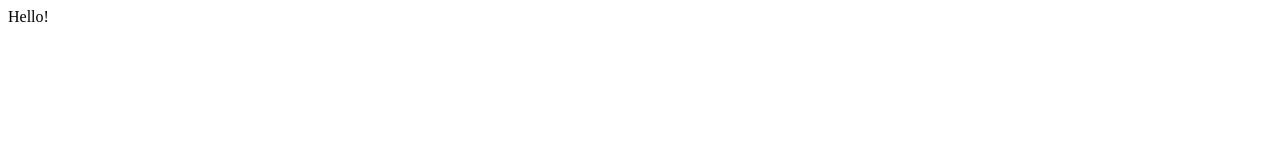
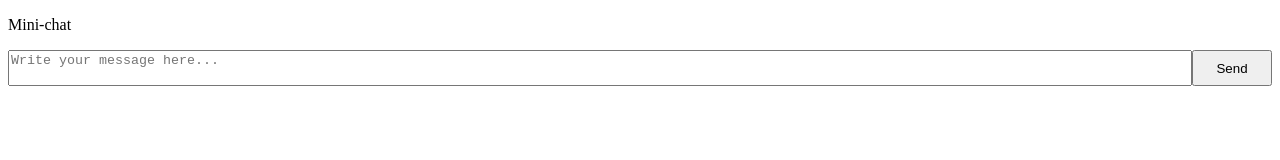
Before and after one commit to lualparedes/socket.io-playground, a website: page index.html in a window 1280 px wide. Drawn offline with nearby package versions, Linux system fonts and the light colour scheme; no server answers.

Commit message:
Set up basic chat

```diff
--- a/index.html
+++ b/index.html
@@ -1,10 +1,66 @@
 <!DOCTYPE html>
 <html lang="en">
 <head>
-	<meta charset="UTF-8">
-	<title>SocketIO Playground</title>
+  <meta charset="UTF-8">
+  <title>SocketIO Playground</title>
 </head>
+
+<style>
+  .message-box {
+    display: flex;
+
+  }
+  .message-box__box {
+    flex-grow: 1;
+    resize: none;
+  }
+  .message-box__btn {
+    width: 80px;
+    text-align: center;
+  }
+</style>
+
+
 <body>
-	Hello!
+  <p>
+    Mini-chat
+  </p>
+  <form class="message-form">
+    <div class="message-box">
+      <textarea
+        class="message-box__box"
+        placeholder="Write your message here..."
+      ></textarea>
+      <button
+        class="message-box__btn"
+        type="submit"
+      >
+        Send
+      </button>
+    </div>
+  </form>
 </body>
+
+
+<script src="/socket.io/socket.io.js"></script>
+<script>
+  const socket = io();
+
+  const form = document.querySelector('.message-form');
+  const msgBox = document.querySelector('.message-box__box');
+  const msgBtn = document.querySelector('.message-box__btn');
+
+  form.addEventListener('submit', (e) => {
+    e.preventDefault();
+    console.log(`Message sent: ${msgBox.value}`);
+    socket.emit('messagesent', msgBox.value);
+  });
+
+  msgBox.addEventListener('keydown', (e) => {
+    if (e.ctrlKey && e.key === 'Enter' ) {
+      msgBtn.click();
+    }
+  });
+</script>
+
 </html>
```
Also changed, not shown: app.js (+14 -1 lines), package.json (+7 -2 lines), 1 other file.
